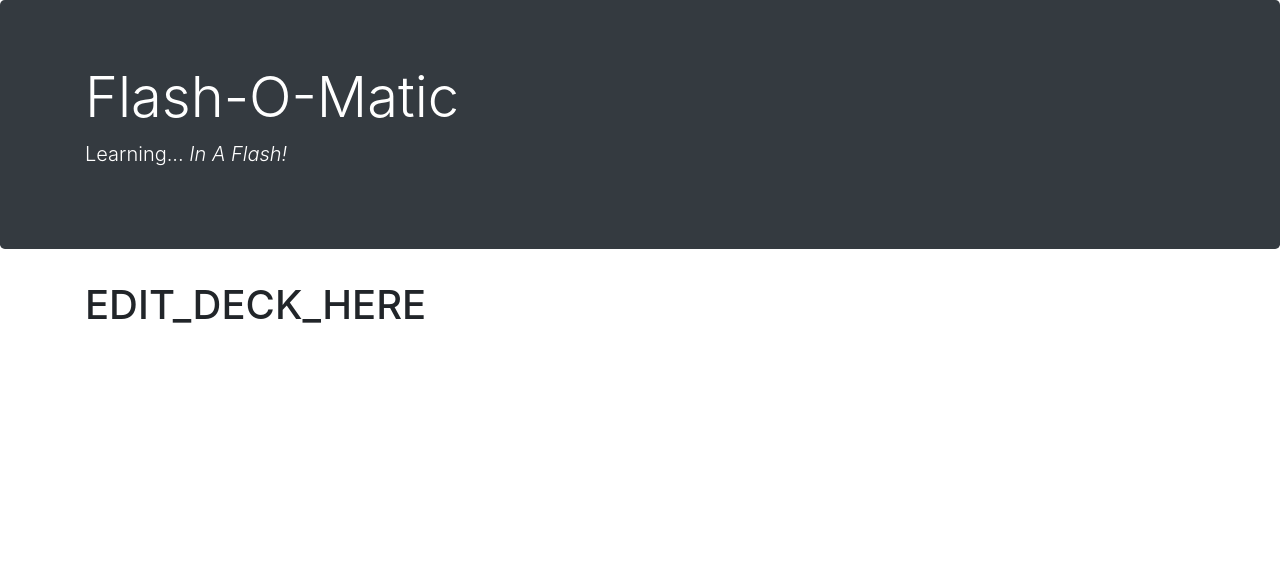
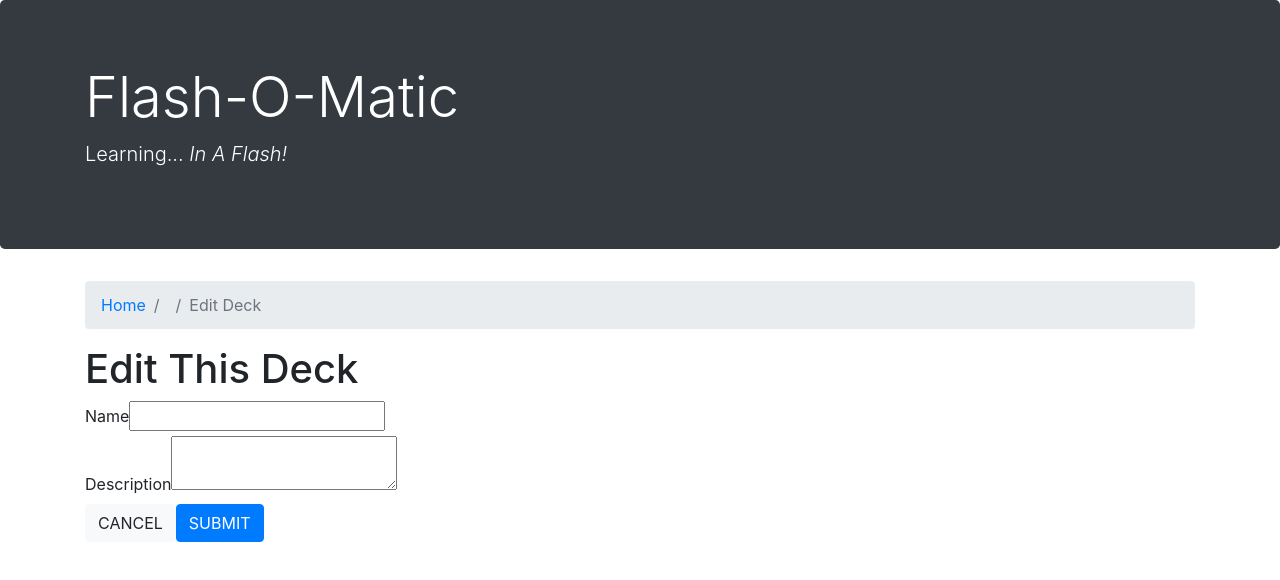
Before and after one commit to mfwalchak/flash-o-matic, a React (Create React App) app: page /decks/1/edit in a window 1280 px wide. Shown: the top 580 px of the page. Built offline with nearby package versions, Linux system fonts and the light colour scheme; no server answers; a web font is replaced by a local one.

Commit message:
Added breadcrumb navigation. Fixed save button async issues.

```diff
--- a/data/db.json
+++ b/data/db.json
@@ -11,55 +11,12 @@
       "id": 2
     },
     {
-      "id": 4
-    },
-    {
-      "name": "",
-      "description": "",
-      "id": 5
-    },
-    {
-      "name": "",
-      "description": "",
-      "id": 6
-    },
-    {
-      "name": "",
-      "description": "",
-      "id": 7
-    },
-    {
-      "name": "",
-      "description": "",
-      "id": 8
-    },
-    {
-      "name": "",
-      "description": "",
-      "id": 9
-    },
-    {
-      "name": "",
-      "description": "",
-      "id": 12
-    },
-    {
-      "name": "",
-      "description": "",
-      "id": 13
-    },
-    {
-      "name": "",
-      "description": "",
-      "id": 15
+      "name": "Farm Boy",
+      "description": "Fetch me that pitcher.",
+      "id": 10
     }
   ],
   "cards": [
-    {
-      "front": "DIFFERENTIATE THIS BITCH!",
-      "deckId": 1,
-      "id": 1
-    },
     {
       "id": 2,
       "front": "How do you modify the state of a different React component?",
@@ -83,6 +40,60 @@
       "back": "Renders the first matching child <Route> ",
       "deckId": 2,
       "id": 5
+    },
+    {
+      "front": "Fetch me that pitcher!",
+      "back": "As you wish.",
+      "deckId": 10,
+      "id": 8
+    },
+    {
+      "front": "Humperdink!",
+      "back": "Humperdrinkhumperdink!",
+      "deckId": 10,
+      "id": 9
+    },
+    {
+      "front": "Fezzik",
+      "back": "Anybody waanna peanut?",
+      "deckId": 10,
+      "id": 13
+    },
+    {
+      "front": "Dread Pirate",
+      "back": "Roberts!",
+      "deckId": 10,
+      "id": 14
+    },
+    {
+      "front": "She kissed me!",
+      "back": "Mawwwiage.",
+      "deckId": 10,
+      "id": 15
+    },
+    {
+      "front": "Come for your....",
+      "back": "Souls!",
+      "deckId": 10,
+      "id": 16
+    },
+    {
+      "front": "fsdafsdf",
+      "back": "fdsafsdf",
+      "deckId": 10,
+      "id": 21
+    },
+    {
+      "front": "fdfsdaf",
+      "back": "fdsafdsafsda",
+      "deckId": 10,
+      "id": 24
+    },
+    {
+      "front": "yay!",
+      "back": "no seriously!",
+      "deckId": 10,
+      "id": 31
     }
   ]
 }
--- a/src/Layout/Components/Breadcrumbs.js
+++ b/src/Layout/Components/Breadcrumbs.js
@@ -1,41 +1,32 @@
+  import { useLocation } from "react-router-dom";
+        //  this is what is calling breadcrumbs, populate from here
 
 
-        //  this is what is calling breadcrumbs, populate from here
-        //     <div><Breadcrumbs crumbs={[{linkPath:"/", label: Home},
-        //     {linkPath: `/decks/${deckId}` lable: Deck},
-        //     {label: "Add Card"}]}</div>
-        //     <>Home &gt; {deck.name} &gt; Edit Card />
-
-function Breadcrumbs({ pageId }) {
+function Breadcrumbs({ deck, deckId, pageId, pageTitle }) {
+  const usePathname = () => {
+    const location = useLocation();
+    return location.pathname;
+  }
     return (
         <>
-        {/* <nav aria-label="breadcrumb">
-        <ol class="breadcrumb">
-          <li class="breadcrumb-item active" aria-current="page">Home</li>
-        </ol>
-      </nav> */}
+        {/* <div>
+        <Breadcrumbs crumbs={[{linkPath:"/", label: "Home"},
+        {linkPath: `/decks/${deckId}`, label: "Deck"},
+            {label: "Add Card"}]} />
+        </div>
+        <>Home &gt; {deck.name} &gt; Edit Card</> */}
 
       <nav aria-label="breadcrumb">
-        <ol class="breadcrumb">
-          <li class="breadcrumb-item"><a href="/">Home</a></li>
-          <li class="breadcrumb-item"><a href="/decks/new">Create Deck</a></li>
-          <li class="breadcrumb-item active" aria-current="page">{pageId}</li>
+        <ol className="breadcrumb">
+          <li className="breadcrumb-item"><a href="/">Home</a></li>
+          <li className="breadcrumb-item"><a href="/decks/">{pageId}</a></li>
+          <li className="breadcrumb-item active" aria-current="page">{pageTitle}</li>
         </ol>
       </nav>
-{/*
-      <nav aria-label="breadcrumb">
-        <ol class="breadcrumb">
-          <li class="breadcrumb-item"><a href="/">Home</a></li>
 
-          <li class="breadcrumb-item active" aria-current="page">Deck</li>
-        </ol>
-      </nav> */}
       </>
     )
 }
-// <li class="breadcrumb-item"><a href="/decks/:deckId/study">Study</a></li>
-// <li class="breadcrumb-item"><a href="/decks/:deckId">Deck</a></li>
-// <li class="breadcrumb-item"><a href="/decks/new">Create Deck</a></li>
 
 
 export default Breadcrumbs;
--- a/src/Layout/Components/EditCardForm.js
+++ b/src/Layout/Components/EditCardForm.js
@@ -1,16 +1,17 @@
-//edit or create cards with this form
-//what is the reusable piece? TITLE belongs on the page
-//but the form itsef is reusable
+// Card front/back text should be updated after saving
+// Current text should appear in the text area when edit screen laods
 //**TODO** add new routes for this and the other Form Add Card
 //to the index.js ROUTING
 
 
 import React, { useState, useEffect } from "react";
 import { readDeck } from "../../utils/api"
-import { useParams } from "react-router-dom"
+import { useParams, useHistory } from "react-router-dom"
 import CardForm from "./CardForm";
+import { updateCard, readCard } from "../../utils/api";
 //cards new
-export default function CardsNew () {
+export default function EditACard() {
+    const history = useHistory();
     const { deckId, cardId } = useParams();
     const [deck, setDeck ] = useState({})
     const [card, setCard ] = useState({})
@@ -25,8 +26,10 @@ export default function CardsNew () {
             .catch(err => console.log(err));
     }, [deckId, cardId]);
 // the same thing with the card setup
-function handleEditCard(front, back) {}
-    updateCard({ front, back deckId: Number(deckId) id: Number(cardId) }) //or use deck.id and card.id if you don't need to coerce datatype
+async function handleEditCard(front, back) {
+
+    const cardUpdated = await updateCard({ front, back, deckId: Number(deckId), id: Number(cardId) }); //or use deck.id and card.id if you don't need to coerce datatype
+    history.push(redirectUrl);
 }
 
 
@@ -37,11 +40,6 @@ function handleEditCard(front, back) {}
 
     return (
         <>
-            <div><Breadcrumbs
-            crumbs={[{linkPath:"/", label: Home},
-            {linkPath: `/decks/${deckId}` lable: Deck},
-            {label: "Add Card"}]}></Breadcrumbs></div>
-            <>Home &gt; {deck.name} &gt; Edit Card</>
         <div>
             <header><h1>Edit Card</h1></header>
         </div>
--- a/src/Layout/Screens/AddCardScreen.js
+++ b/src/Layout/Screens/AddCardScreen.js
@@ -1,4 +1,5 @@
 import AddACard from "../Components/AddCardForm"
+import { useParams } from "react-router-dom";
 // The path to this screen should include the deckId (i.e., /decks/:deckId/cards/new).
 // You must use the readDeck() function from src/utils/api/index.js to load the deck that you're adding the card to.
 // There is a breadcrumb navigation bar with a link to home /, followed by the name of the deck to which the cards are being added, and finally the text Add Card (e.g., Home/React Router/Add Card).
@@ -7,13 +8,14 @@ import AddACard from "../Components/AddCardForm"
 // If the user clicks "Done", the user is taken to the Deck screen.
 
 export default function AddCard() {
+  const {deckId} = useParams();
     return (
         <>
-        <h1>ADD_A_CARD_HERE</h1>
+        <h1>ADD A NEW CARD</h1>
         <nav aria-label="breadcrumb">
         <ol class="breadcrumb">
           <li class="breadcrumb-item"><a href="/">Home</a></li>
-          <li class="breadcrumb-item active" aria-current="page">CURRENT_DECK_ID / Add Card</li>
+          <li class="breadcrumb-item active" aria-current="page">{deckId} / Add Card</li>
         </ol>
       </nav>
       <AddACard />
--- a/src/Layout/Screens/CreateDeckScreen.js
+++ b/src/Layout/Screens/CreateDeckScreen.js
@@ -5,44 +5,49 @@ import Breadcrumbs from "../Components/Breadcrumbs";
 import { stripCards, fetchJson, headers } from "./../../utils/api/index";
 
 
-// DONE! The path to this screen should be /decks/new.
-// DONE! There is a breadcrumb navigation bar with a link to home / followed by the text Create Deck (i.e., Home/Create Deck).
-// DONE! A form is shown with the appropriate fields for creating a new deck.
-// DONE! The name field is an <input> field of type text.
-// DONE! The description field is a <textarea> field that can be multiple lines of text.
-// If the user clicks "submit", the new deck is added to the database
-// If the user clicks "submit" the user is taken to the Deck screen.
-// DONE! If the user clicks "cancel", the user is taken to the Home screen.
+//SUBMIT BUTTON NEEDS TO REDIRECT USER TO THE NEW DECK PAGE
+//**TODO BUGFIX** Home screen does not refresh after form submission */
+//**TODO** LINK  deck id to correct prop */
 
-//**TODO** LINK  deck id to correct prop */
 export default function CreateDeck() {
-    //invoke the createDeck() function from API/index.js
         const [name, setName] = useState("");
         const [description, setDescription] = useState("");
-        const createHandler = (event) => setName(event.target.value)
-        const deckId = ""
+        const [redirectUrl, setRedirectUrl] = useState("/")
+        const handleNameFieldChange = (event) => setName(event.target.value);
+        const handleDescFieldChange = (event) => setDescription(event.target.value);
+        const deck = {name, description};
+        const history = useHistory();
 
-        const deck = {name, description};
-          createDeck(deck);
-          console.log(createDeck);
-
+        //onSubmit creates a new deck
+        const createHandler = (event) => {
+            event.preventDefault();
+            async function deckIsBeingCreated(){
+                const aNewDeck = await createDeck(deck);
+            } deckIsBeingCreated();
+        }
 
     return (
         <div>
-            <Breadcrumbs pagedId={"/Create Deck"}/>
+            <nav aria-label="breadcrumb">
+                <ol class="breadcrumb">
+                    <li class="breadcrumb-item"><Link to="/">Home</Link></li>
+                    <li class="breadcrumb-item active" aria-current="page">Create Deck</li>
+                </ol>
+            </nav>
             <h1>Create a New Deck</h1>
             <form onSubmit={createHandler}>
                 <div className="formGroup">
-                    <label for="name">Name</label>
-                    <input type="text" className="formControl" id="name" placeholder="Enter Deck Name"></input>
+                    <label htmlFor="name">Name</label>
+                    <input type="text" className="formControl" id="name" placeholder="Enter Deck Name" onChange={handleNameFieldChange}></input>
                 </div>
                 <div className="formGroup">
-                    <label for="description">Description</label>
-                    <textarea className="formControl" id="description" placeholder="Enter Deck Description"></textarea>
+                    <label htmlFor="description">Description</label>
+                    <textarea className="formControl" id="description" placeholder="Enter Deck Description" onChange={handleDescFieldChange}></textarea>
                 </div>
+            <button type="button" className="btn btn-light" onClick={()=>history.push("/")}>CANCEL</button>
+            <button type="submit" className="btn btn-primary">SUBMIT</button>
             </form>
-            <Link to="/" className="btn btn-light">CANCEL</Link>
-            <Link to={`/decks/${deckId}`} className="btn btn-primary">SUBMIT</Link>
+
         </div>
     )
 }
--- a/src/Layout/Screens/DeckScreen.js
+++ b/src/Layout/Screens/DeckScreen.js
@@ -69,7 +69,7 @@ export default function Deck() {
         <nav aria-label="breadcrumb">
             <ol class="breadcrumb">
                 <li class="breadcrumb-item"><a href="/">Home</a></li>
-                <li class="breadcrumb-item active" aria-current="page">CURRENT_DECK_ID</li>
+                <li class="breadcrumb-item active" aria-current="page">{currentDeck.name}</li>
             </ol>
         </nav>
         <h2>Viewing Deck - {currentDeck.name}</h2>
@@ -79,7 +79,7 @@ export default function Deck() {
         <Link to={`/decks/${deckId}/edit`} className="btn btn-dark">EDIT</Link>
         <Link to={`/decks/${deckId}/cards/new`} className="btn btn-primary">ADD CARDS</Link>
         <DeleteButton deleteHandler={deleteHandlerDeck} deckId={deckId}/>
-        <div classname="container">
+        <div className="container">
                 {existingCardList}
             </div>
         </>
--- a/src/Layout/Screens/EditCardScreen.js
+++ b/src/Layout/Screens/EditCardScreen.js
@@ -17,6 +17,7 @@ import React, { useState, useEffect } from "react";
 import { readDeck, readCard, updateCard } from "../../utils/api"
 import { useParams } from "react-router-dom"
 import CardForm from "../Components/CardForm";
+import EditACard from "../Components/EditCardForm";
 
 export default function EditCard() {
     const { deckId, cardId } = useParams();
@@ -44,7 +45,13 @@ function handleEditCard(front, back) {
     //so we'll want to send in some props and conditions
     return (
         <>
-        <CardForm
+        <nav aria-label="breadcrumb">
+            <ol class="breadcrumb">
+                <li class="breadcrumb-item"><a href="/">Home</a></li>
+                <li class="breadcrumb-item active" aria-current="page">{deck.name} / Edit Card {cardId} </li>
+            </ol>
+      </nav>
+        <EditACard
         onSubmit={handleEditCard}
         onCancelUrl={redirectUrl}
         onCancelUrl="Cancel"
--- a/src/Layout/Screens/EditDeckScreen.js
+++ b/src/Layout/Screens/EditDeckScreen.js
@@ -1,12 +1,59 @@
 // The Edit Deck screen has the following features:
 
-// The path to this screen should include the deckId(i.e., /decks/:deckId/edit).
-// You must use the readDeck() function from src/utils/api/index.js to load the existing deck.
+// DONE! The path to this screen should include the deckId(i.e., /decks/:deckId/edit).
+// DONE! You must use the readDeck() function from src/utils/api/index.js to load the existing deck.
 // There is a breadcrumb navigation bar with a link to home /, followed by the name of the deck being edited, and finally the text Edit Deck (e.g., Home/Rendering in React/Edit Deck).
-// It displays the same form as the Create Deck screen, except it is pre-filled with information for the existing deck.
-// The user can edit and update the form.
-// If the user clicks "Cancel", the user is taken to the Deck screen.
+// DONE! It displays the same form as the Create Deck screen, except it is pre-filled with information for the existing deck.
+// DONE! The user can edit and update the form.
+// DONE! If the user clicks "Cancel", the user is taken to the Deck screen.
+
+import React, { useState, useEffect} from "react";
+import { useParams, useHistory, Link } from "react-router-dom";
+import Breadcrumbs from "../Components/Breadcrumbs";
+import { readDeck } from "../../utils/api";
 
 export default function EditDeck() {
-    return <h1>EDIT_DECK_HERE</h1>
+    const [editDeck, setEditDeck] = useState({cards:[]}); //use a template object {cards:[]} as the default useState until componetized with an if([]) check
+    const { deckId } = useParams();
+    const [name, setName] = useState(editDeck.name)
+    const [description, setDescription] = useState(editDeck.description)
+    const handleNameFieldChange = (event) => setName(event.target.value);
+    const handleDescFieldChange = (event) => setDescription(event.target.value);
+    const history = useHistory();
+
+    useEffect(() => {
+        readDeck(deckId)
+            .then(deck => setEditDeck(deck))
+    }, [deckId])
+
+    const editHandler = (event) => {
+        event.preventDefault();
+        setEditDeck(name, description);
+    }
+
+    return (
+        <div>
+            <nav aria-label="breadcrumb">
+                <ol class="breadcrumb">
+                    <li class="breadcrumb-item"><Link to="/">Home</Link></li>
+                    <li class="breadcrumb-item active" aria-current="page">{editDeck.name}</li>
+                    <li class="breadcrumb-item active" aria-current="page">Edit Deck</li>
+                </ol>
+            </nav>
+            <h1>Edit This Deck</h1>
+            <form onSubmit={editHandler}>
+                <div className="formGroup">
+                    <label htmlFor="name">Name</label>
+                    <input type="text" className="formControl" id="name" placeholder={editDeck.name} onChange={handleNameFieldChange}></input>
+                </div>
+                <div className="formGroup">
+                    <label htmlFor="description">Description</label>
+                    <textarea className="formControl" id="description" placeholder={editDeck.description} onChange={handleDescFieldChange}></textarea>
+                </div>
+            <button type="button" className="btn btn-light" onClick={()=>history.push("/")}>CANCEL</button>
+            <button type="submit" className="btn btn-primary">SUBMIT</button>
+            </form>
+
+        </div>
+    )
 }
--- a/src/Layout/Screens/HomeScreen.js
+++ b/src/Layout/Screens/HomeScreen.js
@@ -2,9 +2,6 @@ import { listDecks, deleteDeck } from "../../utils/api"
 import React, { useEffect, useState } from "react";
 import { Link, useParams } from "react-router-dom";
 import DeleteButton from "../Components/DeleteDeckHandler";
-
-// **TODO** Deck list refreshes after delete without crashing page.
-
 
 export default function Home(){
 
@@ -53,7 +50,7 @@ export default function Home(){
             <a href="/decks/new" className="btn btn-light">CREATE NEW</a>
             {/*
             //each deck is it's own container */}
-            <div classname="container">
+            <div className="container">
                 {existingDeckList}
             </div>
         </div>
```
Also changed, not shown: src/Layout/Components/AddCardForm.js (+20 -11 lines), src/Layout/Components/CardForm.js (+23 -17 lines), src/Layout/Screens/StudyScreen.js (+7 -6 lines).
